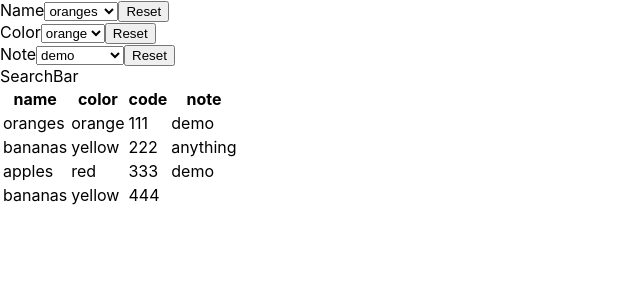
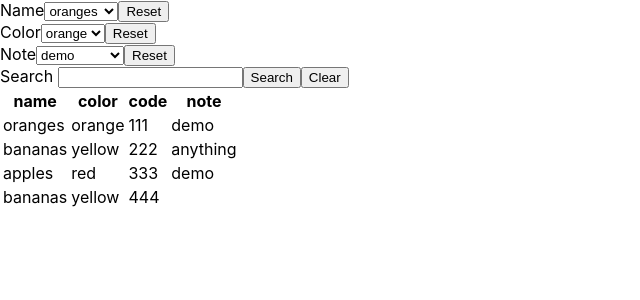
Before and after one commit to prisoka/filtering, a React (Create React App) app: page / in a window 1280 px wide. Shown: the top 300 px of the page, without its empty margins (0-640 px from the left). Built offline with nearby package versions, Linux system fonts and the light colour scheme.

Commit message:
search bar

```diff
--- a/src/Components/Main.jsx
+++ b/src/Components/Main.jsx
@@ -15,10 +15,22 @@ const columns = ['name', 'color', 'code', 'note'];
 
 const Main = () => {
   const [data, setData] = useState(mockData);
-  const [filteredData, setFilteredData] = useState(mockData);
+  const [allDataValues, setAllDataValues] = useState([]);
   const [nameList, setNameList] = useState([]);
   const [colorList, setColorList] = useState([]);
   const [noteList, setNoteList] = useState([]);
+
+  const [filteredData, setFilteredData] = useState(mockData);
+
+  const handleAllDataValues = () => {
+    let allValues = [];
+
+    data.map((item) => {
+      Object.values(item).forEach((val) => allValues.push(val));
+    });
+
+    setAllDataValues(allValues);
+  };
 
   const handleLists = () => {
     let names = [];
@@ -45,6 +57,7 @@ const Main = () => {
   };
 
   useEffect(() => {
+    handleAllDataValues();
     handleLists();
   }, [data]);
 
--- a/src/Components/SearchBar/SearchBar.jsx
+++ b/src/Components/SearchBar/SearchBar.jsx
@@ -1,9 +1,14 @@
-import React from 'react'
+import React from 'react';
 
 const SearchBar = () => {
   return (
-    <div>SearchBar</div>
-  )
-}
+    <form>
+      <label>Search </label>
+      <input type='text' onChange={() => {}} />
+      <button onClick={() => {}}>Search</button>
+      <button onClick={() => {}}>Clear</button>
+    </form>
+  );
+};
 
-export default SearchBar
+export default SearchBar;
```
